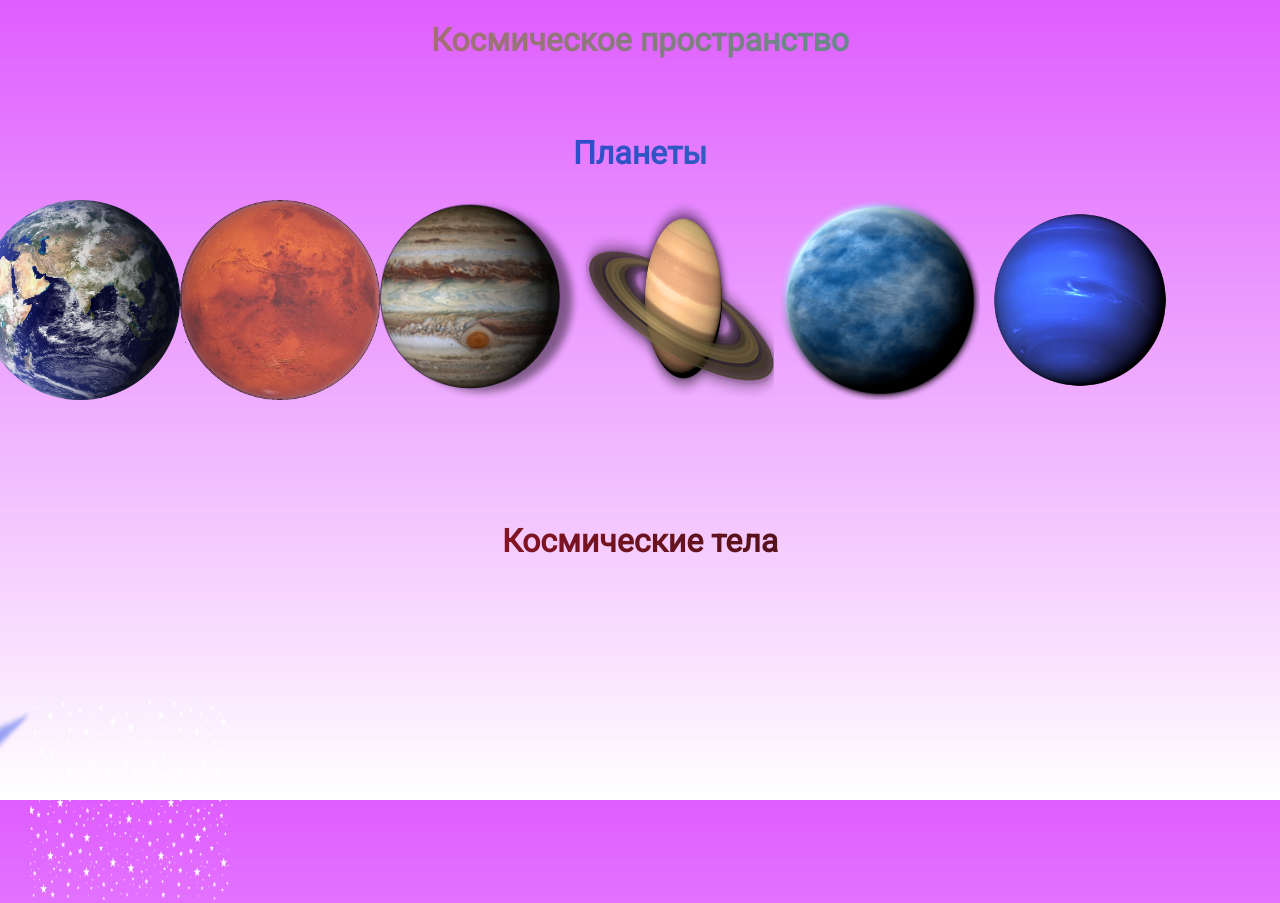
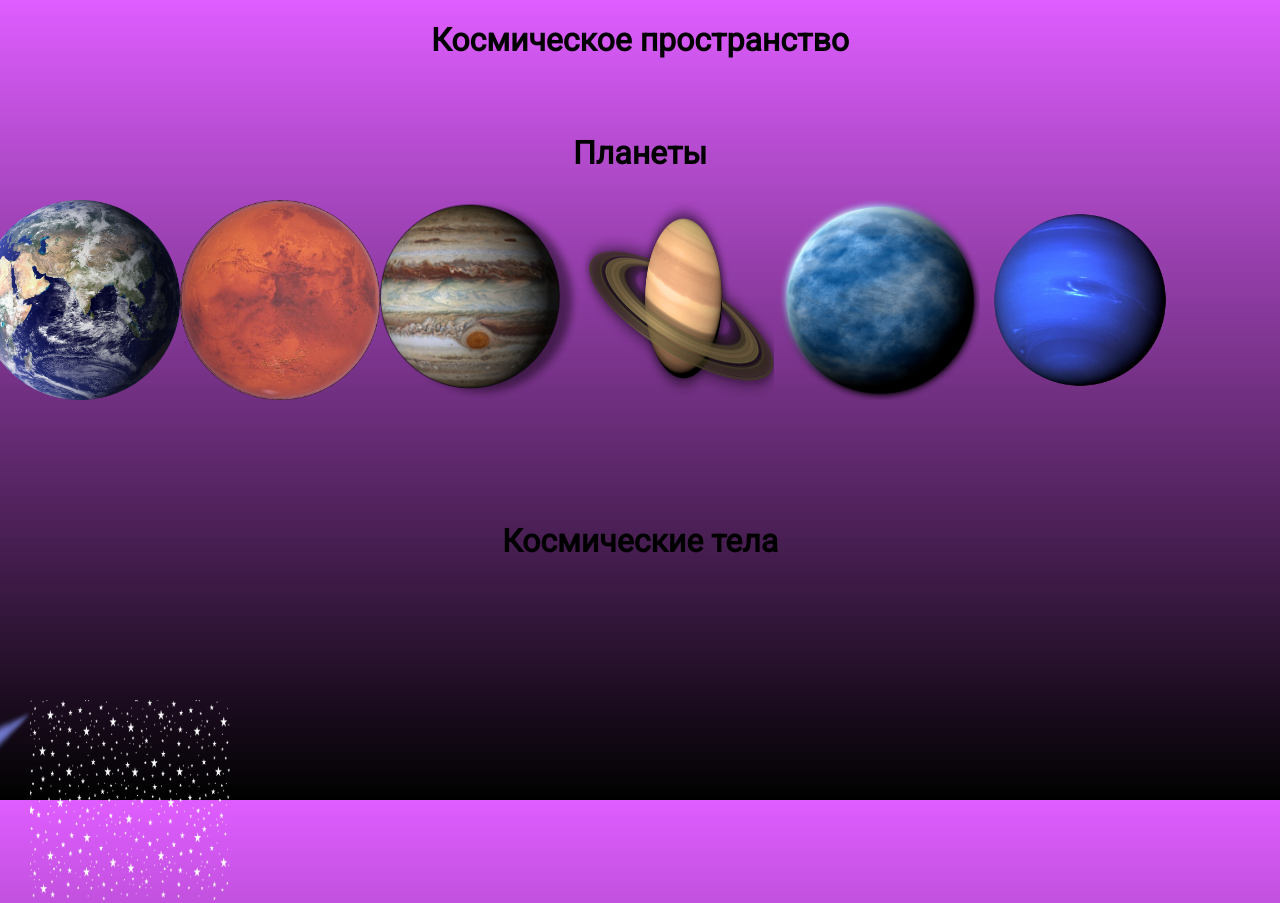
Before and after one commit to Peshka22/space, a plain HTML site: page index.html in a window 1280 px wide. Shown: the top 903 px of the page. Drawn offline with Linux system fonts and the light colour scheme.

Commit message:
Add files via upload

```diff
--- a/style.css
+++ b/style.css
@@ -2,7 +2,7 @@ body{
     background-size: 100%;
     background-repeat: no-repeat;
     font-family: 'Roboto', sans-serif;
-    background: linear-gradient(0deg, rgb(255, 255, 255), #cc00ffa2) fixed;
+    background: linear-gradient(0deg, rgb(0, 1, 0), #cc00ffa2) fixed;
 
 }
 
@@ -10,8 +10,8 @@ h1{
     text-align: center;
     font-family: Roboto, Arial, sans-serif;
   font-size: 14;
-  background-color: #2AA5A0;
-  background-image: linear-gradient(90deg, #E3535D, #2AA5A0);
+  background-color: #999999;
+  background-image: linear-gradient(90deg, #000000, #000000);
   -webkit-background-clip: text;
   -webkit-text-fill-color: transparent;
 }
@@ -19,8 +19,8 @@ h1{
     text-align: center;
     font-family: Roboto, Arial, sans-serif;
   font-size: 14;
-  background-color: #da2e17;
-  background-image: linear-gradient(90deg, #3503eb, #2AA5A0);
+  background-color: #000000;
+  background-image: linear-gradient(90deg, #000000, #000000);
   -webkit-background-clip: text;
   -webkit-text-fill-color: transparent;
   margin-top: 75px;
@@ -29,8 +29,8 @@ h1{
     text-align: center;
     font-family: Roboto, Arial, sans-serif;
   font-size: 14;
-  background-color: #0817ec;
-  background-image: linear-gradient(90deg, #d81831, #010e0d);
+  background-color: #000000;
+  background-image: linear-gradient(90deg, #000000, #000000);
   -webkit-background-clip: text;
   -webkit-text-fill-color: transparent;
   margin-top: 350px;
```
